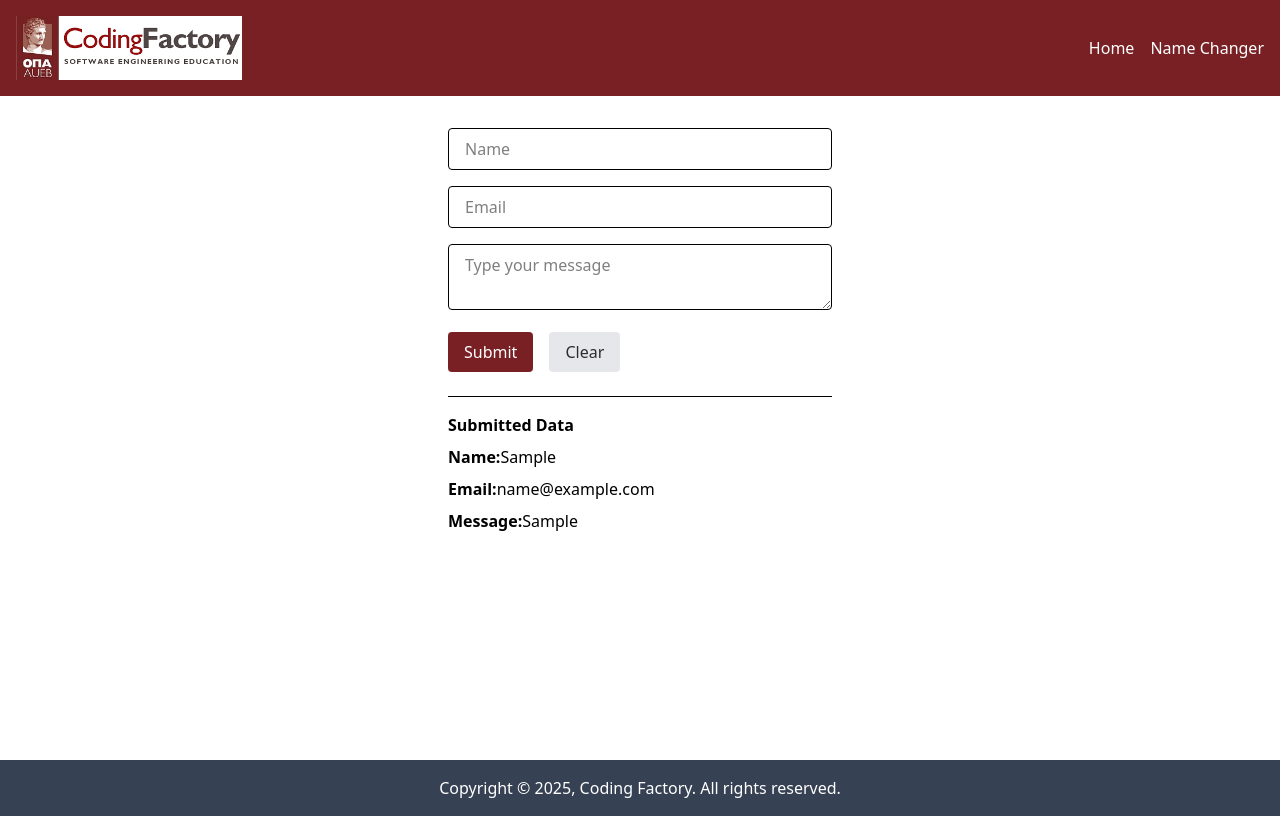
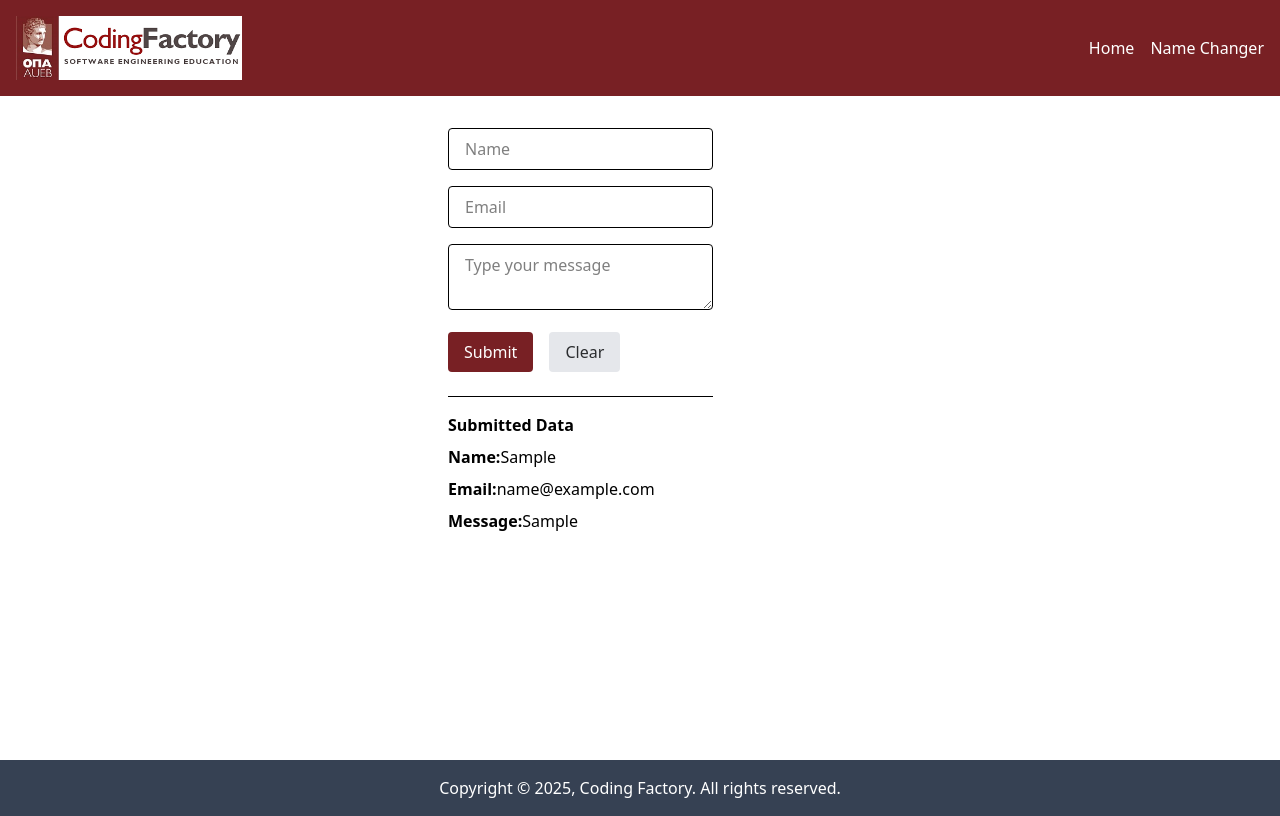
Before and after one commit to JohnMatthiou/react-components-intro, a React (Vite) app: page / in a window 1280 px wide. Both pictures are taken after typing "Sample", "name@example.com", "Sample" into the empty fields and a click on the button "Submit". Built offline with nearby package versions, Linux system fonts and the light colour scheme.

Commit message:
feat: add MultiFieldFormWithValidation component with manual validation

```diff
--- a/src/App.tsx
+++ b/src/App.tsx
@@ -30,7 +30,8 @@
 import NotFoundPage from "./pages/NotFoundPage.tsx";
 // import FocusInput from "./components/FocusInput.tsx";
 // import UncontrolledInput from "./components/UncontrolledInput.tsx";
-import MultiFieldForm from "./components/MultiFieldForm.tsx";
+// import MultiFieldForm from "./components/MultiFieldForm.tsx";
+import MultiFieldFormWithValidation from "./components/MultiFieldFormWithValidation.tsx";
 
 function App() {
 
@@ -75,7 +76,8 @@
                         {/*<Route index element={<HomePage />} />*/}
                         {/*<Route index element={<FocusInput />} />*/}
                         {/*<Route index element={<UncontrolledInput />} />*/}
-                        <Route index element={<MultiFieldForm/>} />
+                        {/*<Route index element={<MultiFieldForm/>} />*/}
+                        <Route index element={<MultiFieldFormWithValidation/>} />
                     </Route>
                     {/*<Route path="examples?" element={<ExamplesPage />}>*/}
                     <Route path="examples" element={<RouterExamplesLayout/>}>
--- /dev/null
+++ b/src/components/MultiFieldFormWithValidation.tsx
@@ -0,0 +1,154 @@
+import {useState} from 'react';
+
+type FormValues = {
+    name: string;
+    email: string;
+    message: string;
+};
+
+type FormErrors = {
+    name?: string;
+    email?: string;
+    message?: string;
+};
+
+const initialValues = {
+    name: "",
+    email: "",
+    message: "",
+}
+
+const MultiFieldFormWithValidation = () => {
+
+    const [values, setValues] = useState<FormValues>(initialValues);
+    const [submittedData, setSubmittedData] = useState<FormValues | null>(null);
+    const [errors, setErrors] = useState<FormErrors | null>(null);
+
+    const validateForm = (values: FormValues): FormErrors => {
+      const errors: FormErrors = {};
+      if (!values.name.trim()) {
+          errors.name = "Name is required."
+      }
+
+      if (!values.email.trim() ||
+      !/^([\w-]+(?:\.[\w-]+)*)@((?:[\w-]+\.)*\w[\w-]{0,66})\.([a-z]{2,6}(?:\.[a-z]{2})?)$/.
+          test(values.email.trim()) ){
+          errors.email = "Email is required."
+      }
+
+      if (!values.message.trim() || values.message.length < 5) {
+          errors.message = "Message is required."
+      }
+      return errors;
+    };
+
+    const handleSubmit = (e: React.FormEvent) => {
+        e.preventDefault();
+        const validationErrors = validateForm(values);
+        if (Object.keys(validationErrors).length > 0) {
+            setErrors(validationErrors);
+            setSubmittedData(null);
+            return;
+        }
+        setSubmittedData(values);
+        setValues(initialValues);
+        setErrors(null);
+    };
+
+    const handleChange = (e: React.ChangeEvent<HTMLInputElement | HTMLTextAreaElement>) => {
+        const {name, value} = e.target;
+        setValues(
+            (prev) => ({
+                ...prev,
+                [name]: value
+            }));
+
+        setErrors(
+            (prev) => ({
+                ...prev,
+                [name]: undefined,
+            }));
+    };
+
+    const handleClear = () => {
+        setValues(initialValues);
+        setErrors(null);
+        setSubmittedData(null);
+    };
+
+    return (
+        <>
+            <div className="flex max-w-sm mx-auto mt-8">
+                <form onSubmit={handleSubmit} className="space-y-4">
+                    <div>
+                        <input
+                            type="text"
+                            name="name"
+                            value={values.name}
+                            placeholder="Name"
+                            onChange={handleChange}
+                            className="w-full px-4 py-2 rounded border"
+                        />
+                        {errors?.name && (
+                            <p className="text-cf-dark-red">{errors.name}</p>
+                        )}
+                    </div>
+                    <div>
+                        <input
+                            type="text"
+                            name="email"
+                            value={values.email}
+                            placeholder="Email"
+                            onChange={handleChange}
+                            className="w-full px-4 py-2 rounded border"
+                        />
+                        {errors?.email && (
+                            <p className="text-cf-dark-red">{errors.email}</p>
+                        )}
+                    </div>
+                    <div>
+                        <textarea
+                            name="message"
+                            value={values.message}
+                            placeholder="Type your message"
+                            onChange={handleChange}
+                            className="w-full px-4 py-2 rounded border"
+                            minLength={5}
+                        />
+                        {errors?.message && (
+                            <p className="text-cf-dark-red">{errors.message}</p>
+                        )}
+                    </div>
+                    <div className="flex gap-4">
+                        <button
+                            type="submit"
+                            className="bg-cf-dark-red text-white px-4 py-2 rounded"
+                        >
+                            Submit
+                        </button>
+                        <button
+                            type="button"
+                            onClick={handleClear}
+                            className="bg-gray-200 text-cf-gray px-4 py-2 rounded"
+                        >
+                            Clear
+                        </button>
+                    </div>
+
+                    {submittedData && (
+                        <div className="mt-6 border-t pt-4 space-y-2">
+                            <h2 className="font-semibold">Submitted Data</h2>
+                            <p><strong>Name:</strong>{submittedData.name}</p>
+                            <p><strong>Email:</strong>{submittedData.email}</p>
+                            <p><strong>Message:</strong>{submittedData.message}</p>
+                        </div>
+                    )}
+
+                </form>
+            </div>
+
+        </>
+    )
+};
+
+export default MultiFieldFormWithValidation;
```
